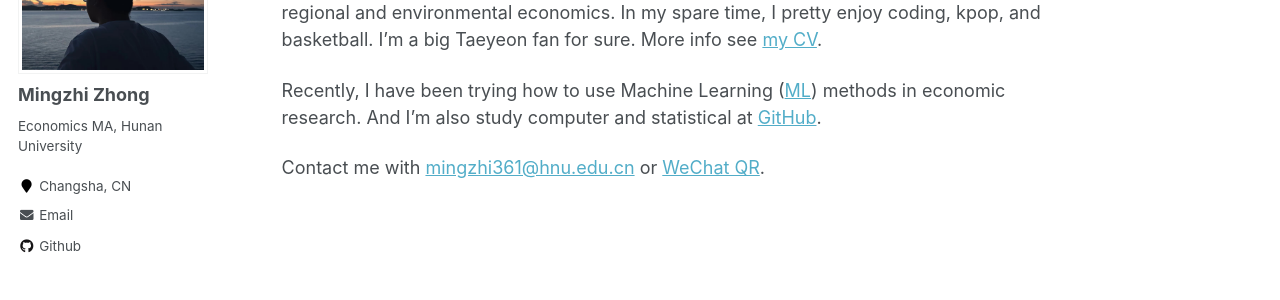
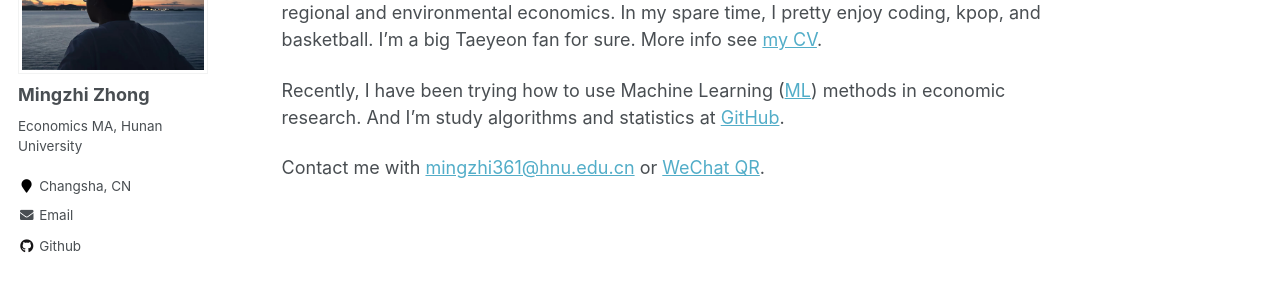
Before and after one commit to mingzhi361/mingzhi361.github.io, a Jekyll site: the page built from _pages/about.md, in a window 1280 px wide. Shown: the part 188-488 px from the top of the page. Built offline with Jekyll 4.4.1, drawn with Linux system fonts in a browser that asks for light colours.

Commit message:
Update about.md

```diff
--- a/_pages/about.md
+++ b/_pages/about.md
@@ -11,6 +11,6 @@ redirect_from:
 I am a MA student in Economics at [Hunan University](https://baike.baidu.com/item/%E6%B9%96%E5%8D%97%E5%A4%A7%E5%AD%A6/179157 "湖南大学"). My
 research interests are primarily in regional and environmental economics. In my spare time, I pretty enjoy coding, kpop, and basketball. I'm a big Taeyeon fan for sure. More info see [my CV](/files/mingzhi_zhong_cv.pdf "个人简历").
 
-Recently, I have been trying how to use Machine Learning ([ML](https://www.zhihu.com/question/37870042])) methods in economic research. And I'm also study computer and statistical at [GitHub](https://github.com/).
+Recently, I have been trying how to use Machine Learning ([ML](https://www.zhihu.com/question/37870042])) methods in economic research. And I'm study algorithms and statistics at [GitHub](https://github.com/).
 
 Contact me with [mingzhi361@hnu.edu.cn](https://orcid.org/0009-0006-3937-1185) or [WeChat QR](images/weixinQR.png).
```
